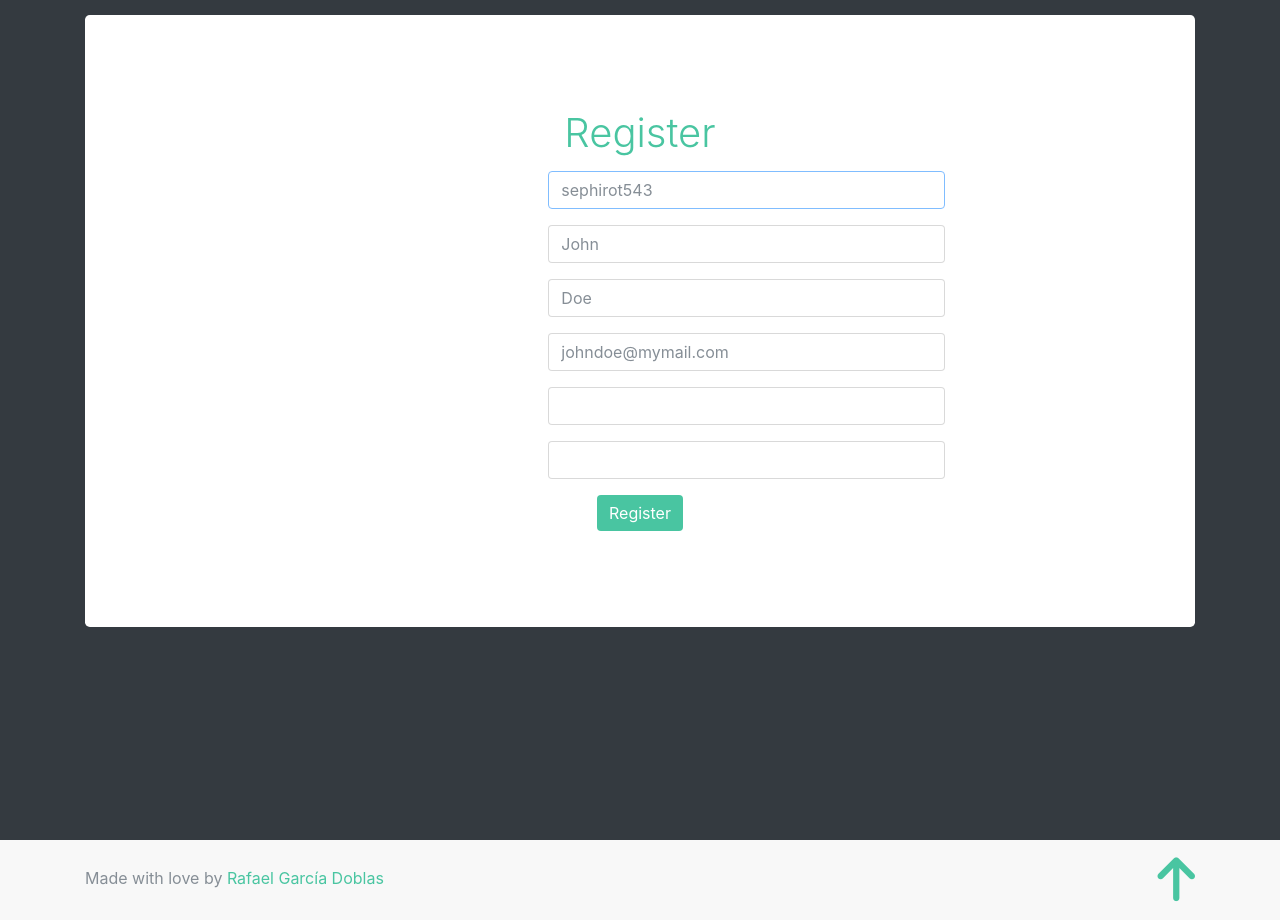
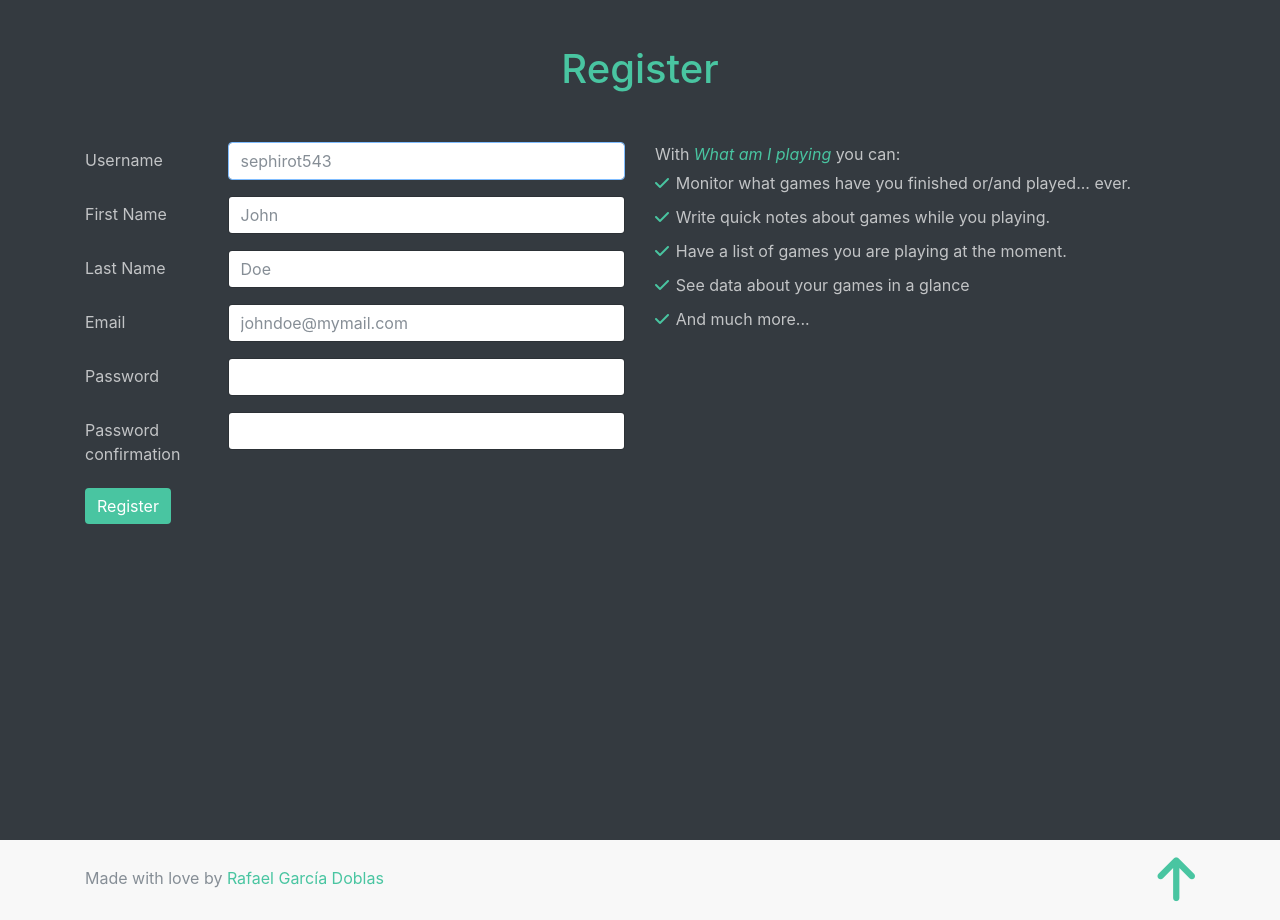
Before and after one commit to rafamalaga86/waip, a Django app: page /register/ in a window 1280 px wide. Shown: the part 56-976 px from the top of the page. Run offline with Django 3.2, Linux system fonts and the light colour scheme; some libraries are stand-ins or nearby versions.

Commit message:
General Views finished

```diff
--- a/games/static/styles.css
+++ b/games/static/styles.css
@@ -29,6 +29,10 @@ h1,h2,h3,h4,h5,h6 {
   color: var(--aqua-green);
 }
 
+em {
+  color: var(--aqua-green);
+}
+
 ul {
   list-style-type: none;
   margin: 0;
@@ -37,6 +41,19 @@ ul {
 
 li {
     list-style-type: none;
+}
+
+ul.list-tick li {
+  padding-left: 1.3em;
+}
+
+ul.list-tick li:before {
+  content: "\f00c"; /* FontAwesome Unicode */
+  font-family: FontAwesome;
+  color: var(--aqua-green);
+  display: inline-block;
+  margin: 5px 0 5px -1.3em; /* same as padding-left set on li */
+  width: 1.3em; /* same as padding-left set on li */
 }
 
 a {
@@ -312,13 +329,12 @@ input {
   width: 100%;
 }
 
-// .container {
-//   padding-left: 0;
-//   padding-right: 0;
-// }
+section.title {
+  margin: 2em 0 3.2em;
+}
 
-section.title {
-  margin: 30px 0;
+.field-errors {
+  color: var(--orange) !important;
 }
 
 .col-imgCover {
--- a/templates/registration.html
+++ b/templates/registration.html
@@ -1,24 +1,36 @@
 {% extends 'parts/base.html' %}
 
 {% block main %}
-    <section class="jumbotron text-center">
-      <div class="container">
-        <h1 class="jumbotron-heading">Register</h1>
-        <p class="lead text-muted">
-            <form class="" action="{% url 'register' %}" method="POST">
+  <section class="text-center">
+    <section class="title">
+      <h1>Register</h1>
+    </section>
+    <div class="row">
+      <div class="col-lg">
+        <form class="text-left" action="{% url 'register' %}" method="POST">
         {% csrf_token %}
         {% for field in form %}
           <div class="form-group row">
-                        {{ field.errors }}
-                        <label class="col-4 col-form-label" for="{{ field.id_for_label }}">{{ field.label }}</label>
-                        <div class="col-8">
+            <label class="col col-3 col-form-label" for="{{ field.id_for_label }}">{{ field.label }}</label>
+            <div class="col col-9">
               {{ field }}
+              <small class="field-errors">{{ field.errors.as_text }}</small>
             </div>
           </div>
         {% endfor %}
         <button class="btn btn-primary" type="submit">Register</button>
         </form>
-        </p>
+      </div>
+      <div class="col-lg text-left">
+        With <em>What am I playing</em> you can:
+        <ul class="list-tick">
+          <li>Monitor what games have you finished or/and played... ever.</li>
+          <li>Write quick notes about games while you playing.</li>
+          <li>Have a list of games you are playing at the moment.</li>
+          <li>See data about your games in a glance</li>
+          <li>And much more...</li>
+        </ul>
+      </div>
     </div>
   </section>
 {% endblock %}
--- a/users/views.py
+++ b/users/views.py
@@ -1,21 +1,52 @@
 from django.shortcuts import redirect, render
 from django.contrib.auth import authenticate, login
-from django.contrib.auth.forms import UserCreationForm
+from django.contrib.auth.decorators import login_required
+from django.http import HttpResponse
 from .forms import RegistrationForm
 
 
 def register(request):
+    # POST ----------------------------------------------
     if request.method == 'POST':
-        form = RegistrationForm(request.POST)
-        if form.is_valid():
-            form.save()
-            username = form.cleaned_data.get('username')
-            raw_password = form.cleaned_data.get('password')
+        registration_form = RegistrationForm(request.POST)
+        if registration_form.is_valid():
+            registration_form.save()
+            username = registration_form.cleaned_data.get('username')
+            raw_password = registration_form.cleaned_data.get('password')
             user = authenticate(username=username, password=raw_password)
             login(request, user)
             return redirect('home')
+
+    # GET -----------------------------------------------
     else:
-        context = {
-            'form': RegistrationForm(),
-        }
-        return render(request, 'registration.html', context)
+        registration_form = RegistrationForm()
+
+    # GET & POST not valid ------------------------------
+    return render(request, 'registration.html', {
+        'page': 'page-register',
+        'form': registration_form,
+    })
+
+
+@login_required
+def modify_logged_user(request):
+    # POST ----------------------------------------------
+    if request.method == 'POST':
+        # Check if the user has permission over the game
+        user_form = UserForm(request.POST)
+        if not user_form.is_valid():
+            return HttpResponse(status=400)
+        user = user_form.save(commit=False)
+        user.save()
+        return HttpResponseRedirect('/')
+
+    # GET -----------------------------------------------
+    else:
+        game_form = GameForm()
+
+    # SHARED --------------------------------------------
+    context = {
+        'page': 'page-modify-logged-user',
+        'gameForm': game_form,
+    }
+    return render(request, 'new-game.html', context)
--- a/waip/urls.py
+++ b/waip/urls.py
@@ -17,6 +17,7 @@ urlpatterns = [
     url(r'^login/$', auth_views.login, {'template_name': 'login.html'}, name='login'),
     url(r'^logout/$', auth_views.logout, {'next_page': '/'}, name='log_out'),
     url(r'^register/$', users_views.register, name='register'),
+    url(r'^me/$', users_views.modify_logged_user, name='modify_logged_user'),
 
     # Games
     url(r'^games/add/$', games_views.add_game, name='add_game'),
```
Also changed, not shown: games/forms.py (+8 -0 lines), games/views.py (+36 -27 lines), templates/login.html (+20 -9 lines), db.sqlite3. Lines whose indentation alone changed are shown as unchanged.
